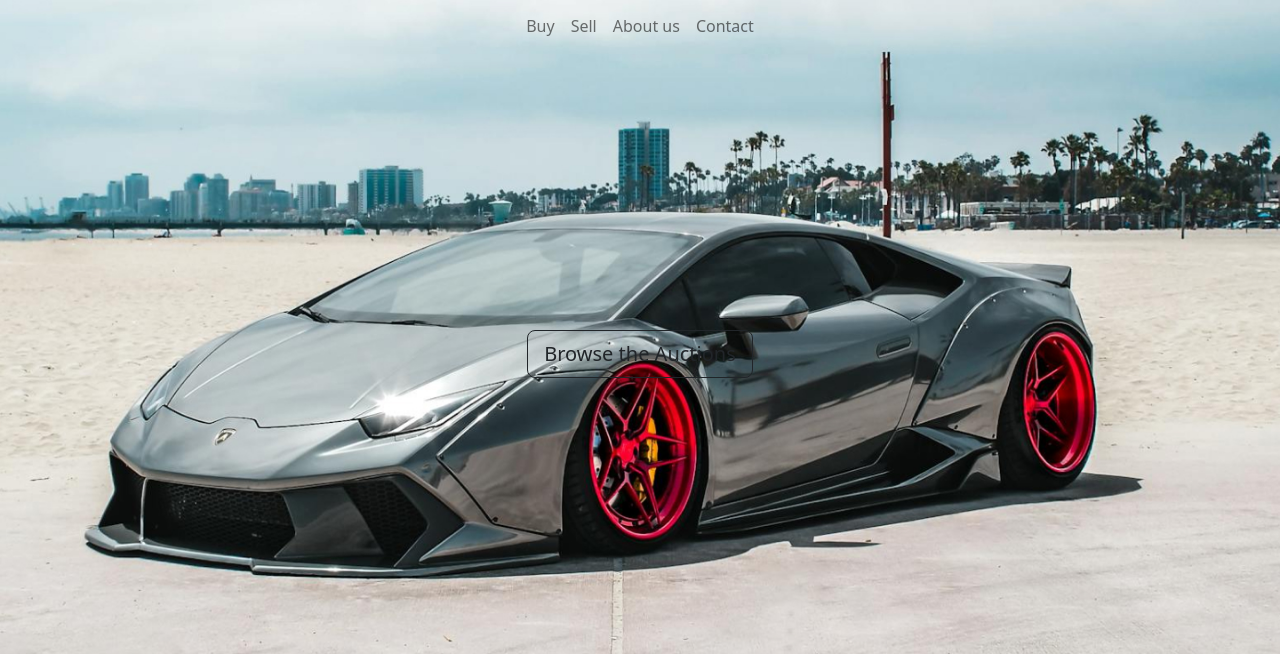
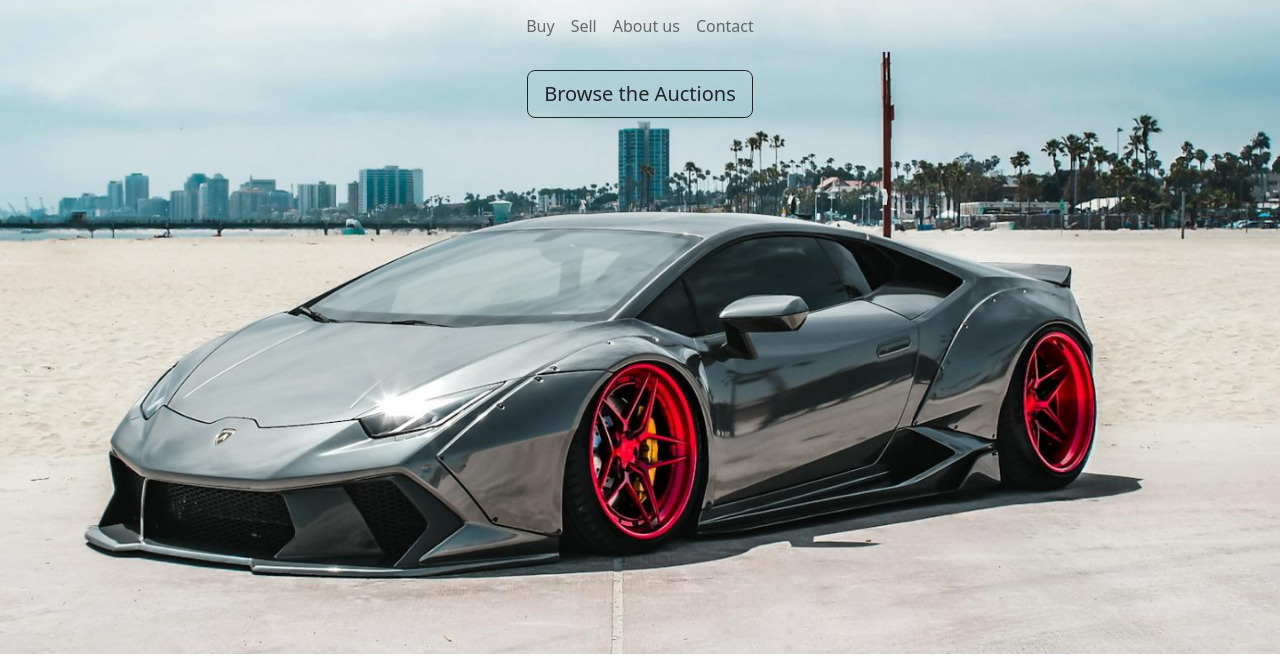
Before and after one commit to WerKarwerkar/semesterProject2, a website: page index.html in a window 1280 px wide. Shown: the part 130-800 px from the top of the page. Drawn offline with nearby package versions, Linux system fonts and the light colour scheme; a web font is replaced by a local one.

Commit message:
new adds

```diff
--- a/index.html
+++ b/index.html
@@ -36,9 +36,9 @@
         </nav>
 
         <!-- Hero Section -->
-        <section class="hero-section text-center text-white d-flex align-items-center justify-content-center">
+        <section class="hero-section text-center text-white d-flex align-items-start justify-content-center">
             <div class="container">
-                <a href="#" class="btn btn-outline-dark btn-lg">Browse the Auctions</a>
+                <a href="#" class="btn btn-outline-dark btn-lg mt-3">Browse the Auctions</a>
             </div>
         </section>
     </header>
@@ -104,12 +104,12 @@
     <section class="about-section">
         <div class="container">
             <hr class="custom-hr mt-5"/>
-            <h2 class="mt-5 mb-5 text-center ">About Us</h2>
+            <h2 class="mt-5 mb-5 text-center">About Us</h2>
             <div class="row align-items-center">
                 <div class="col-md-6">
                     <img src="./assets/img/him 1.jpg" alt="About us" class="img-fluid mb-5">
                 </div>
-                <div class="col-md-6">
+                <div class="col-md-609">
                     <p class="lead mb-5">45 years of experience in the luxury auction industry</p>
                     <p class="lead mb-5">Pioneers in Luxury auctions</p>
                     <p class="lead mb-5">Expertise and Personalization</p>
```
